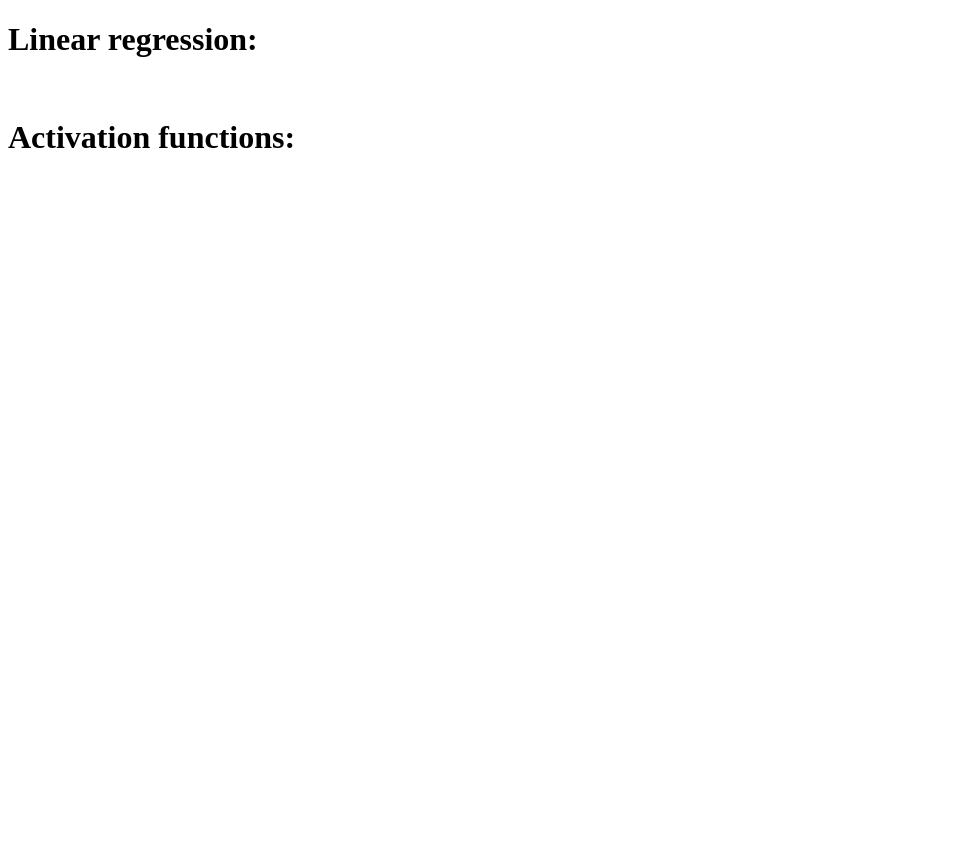
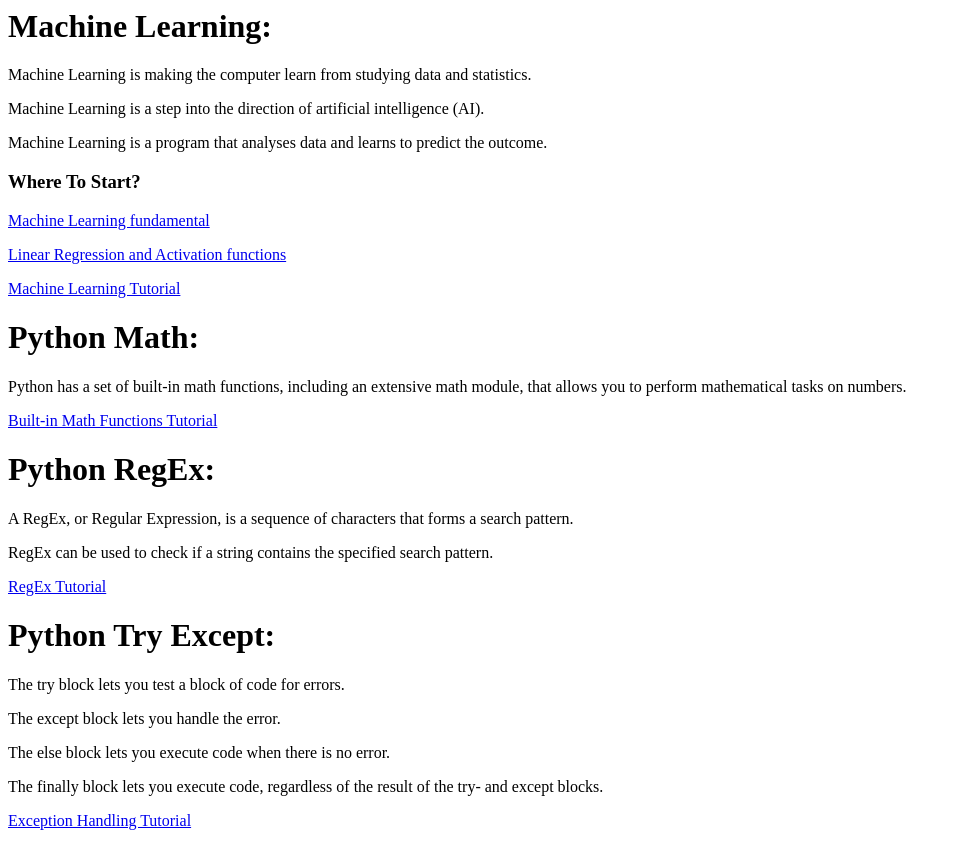
Before and after one commit to siwarnasri/Python-Cheatsheet, a plain HTML site: page index.html in a window 1280 px wide. Shown: the whole page, without its empty margins (0-961 px from the left). Before the commit the page ends 800 px from the top, so only its background shows below. Drawn offline with Linux system fonts and the light colour scheme.

Commit message:
Update index.html

```diff
--- a/index.html
+++ b/index.html
@@ -1,62 +1,21 @@
-<!DOCTYPE html>
-<html>
-<head>
-    <meta charset="utf-8">
-    <!--<link rel="stylesheet" type="text/css" hrefs="CSS.css">-->
-    <title> Test Github page </title>
-
-<body>
-
-    <script>
-    function display_image(src, width, height, alt) {
-        var a = document.createElement("image1");
-        a.src = src;
-        a.width = width;
-        a.height = height;
-        a.alt = alt;
-        document.body.appendChild(a);
-    }
-    display_image('https://github.com/siwarnasri/Python-Cheatsheet/blob/main/images/Sup/linear%20regression%20assumptions.webp',
-                     500,
-                     500,
-                     'JavaScriptImage');
-    </script>
-
-
-    <script>
-    function display_image(src, width, height, alt) {
-        var a = document.createElement("image2");
-        a.src = src;
-        a.width = width;
-        a.height = height;
-        a.alt = alt;
-        document.body.appendChild(a);
-    }
-    display_image('https://github.com/siwarnasri/Python-Cheatsheet/blob/main/images/Sup/activation%20functions.webp',
-                     500,
-                     500,
-                     'JavaScriptImage');
-    </script>
-
-    <script>
-    document.getElementById("title1").style.color = "Tomato";
-    document.getElementById("title1").style.fontFamily = "Arial";
-    document.getElementById("title1").style.fontSize = "larger";
-    </script>
-
-
-    <h1 id="title1">Linear regression:</h1>
-
-    <img id="image1"></img>
-
-
-    <h1 id="title1">Activation functions:</h1>
-
-    <div class="container">
-        <picture>
-            <source srcset="https://github.com/siwarnasri/Python-Cheatsheet/blob/main/images/Sup/activation%20functions.webp" type="image/webp">
-        </picture>
-    </div>
-
-</body>
-</html>
+<h1 id="machine-learning-">Machine Learning:</h1>
+<p>Machine Learning is making the computer learn from studying data and statistics. </p>
+<p>Machine Learning is a step into the direction of artificial intelligence (AI). </p>
+<p>Machine Learning is a program that analyses data and learns to predict the outcome. </p>
+<h3 id="where-to-start-">Where To Start?</h3>
+<p><a href="https://github.com/siwarnasri/Python-Cheatsheet/blob/main/Machine%20Learning%20fundamental.md">Machine Learning fundamental</a></p>
+<p><a href="https://github.com/siwarnasri/Python-Cheatsheet/blob/main/Linear%20regression%20and%20activation%20functions.md">Linear Regression and Activation functions</a></p>
+<p><a href="https://github.com/siwarnasri/Snippet-Library/blob/main/Python%20tutorials/Machine%20Learning.md">Machine Learning Tutorial</a></p>
+<h1 id="python-math-">Python Math:</h1>
+<p>Python has a set of built-in math functions, including an extensive math module, that allows you to perform mathematical tasks on numbers.</p>
+<p><a href="https://github.com/siwarnasri/Snippet-Library/blob/main/Python%20tutorials/Python%20Math.md">Built-in Math Functions Tutorial</a></p>
+<h1 id="python-regex-">Python RegEx:</h1>
+<p>A RegEx, or Regular Expression, is a sequence of characters that forms a search pattern.</p>
+<p>RegEx can be used to check if a string contains the specified search pattern.</p>
+<p><a href="https://github.com/siwarnasri/Snippet-Library/blob/main/Python%20tutorials/Python%20RegEx.md">RegEx Tutorial</a></p>
+<h1 id="python-try-except-">Python Try Except:</h1>
+<p>The try block lets you test a block of code for errors.</p>
+<p>The except block lets you handle the error.</p>
+<p>The else block lets you execute code when there is no error.</p>
+<p>The finally block lets you execute code, regardless of the result of the try- and except blocks.</p>
+<p><a href="https://github.com/siwarnasri/Snippet-Library/blob/main/Python%20tutorials/Python%20Try%20Except.md">Exception Handling Tutorial</a></p>
```
